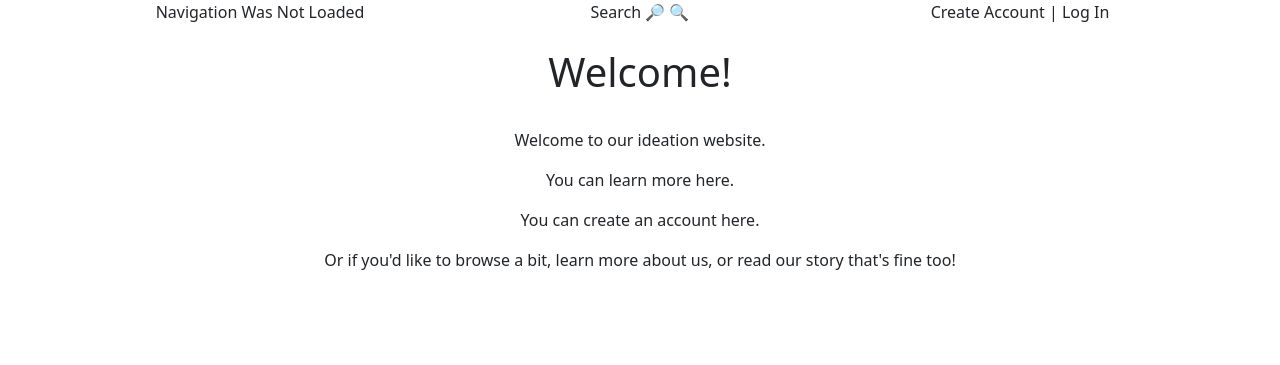
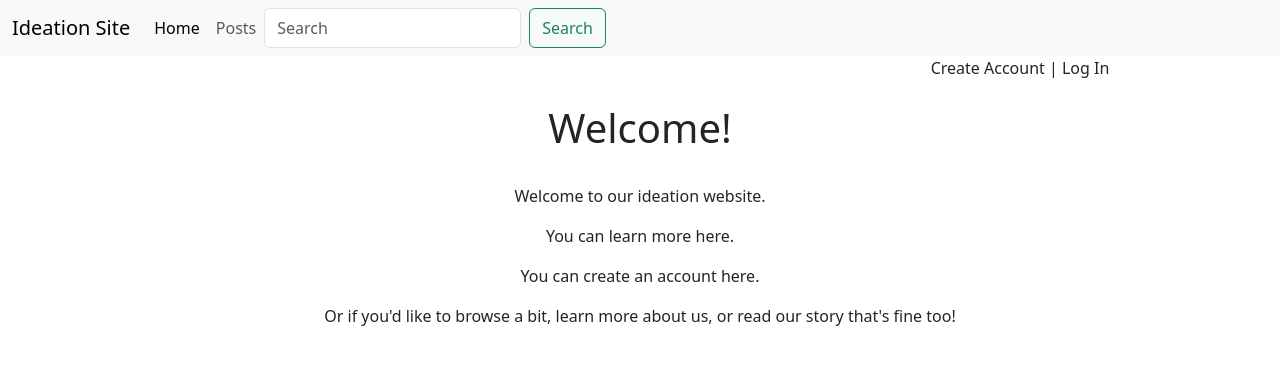
Before and after one commit to salemandreus/ideation-website, a Django app: page / in a window 1280 px wide. Shown: the top 365 px of the page. Run offline with Django 4.2, Linux system fonts and the light colour scheme.

Commit message:
navbar with search from bootstrap, imported, moved out js element, removed placeholders/todos

```diff
--- a/ideationsite/templates/base.html
+++ b/ideationsite/templates/base.html
@@ -8,6 +8,8 @@
 </head>
 
 <body>
+
+{% include 'navbar.html' %}
   <div class="container text-center">
 
     <!-- Top Row: Nav bar, Search bar, Logged in status (username), Log In/ Log Out links -->
@@ -20,11 +22,8 @@
         {% endif %}
       </div>
       <div class="col">
-        <!-- TODO: Add a search! -->
-        Search 🔎 🔍
       </div>
       <div class="col order-first">
-        Navigation Was Not Loaded     <!--Todo: Add Navigation!-->
       </div>
     </div> <!-- end of Top Row -->
 
@@ -49,7 +48,6 @@
   </div>
 
 <!-- Scripts -->
-<script src="https://cdn.jsdelivr.net/npm/bootstrap@5.3.2/dist/js/bootstrap.bundle.min.js" integrity="sha384-C6RzsynM9kWDrMNeT87bh95OGNyZPhcTNXj1NW7RuBCsyN/o0jlpcV8Qyq46cDfL" crossorigin="anonymous"></script>
-
+{% include 'js.html' %}
 </body>
 </html>
--- /dev/null
+++ b/ideationsite/templates/js.html
@@ -0,0 +1 @@
+<script src="https://cdn.jsdelivr.net/npm/bootstrap@5.3.2/dist/js/bootstrap.bundle.min.js" integrity="sha384-C6RzsynM9kWDrMNeT87bh95OGNyZPhcTNXj1NW7RuBCsyN/o0jlpcV8Qyq46cDfL" crossorigin="anonymous"></script>
--- /dev/null
+++ b/ideationsite/templates/navbar.html
@@ -0,0 +1,21 @@
+<nav class="navbar navbar-expand-lg bg-body-tertiary">
+  <div class="container-fluid">
+    <a class="navbar-brand" href="{% url 'index' %}">Ideation Site</a>
+    <button class="navbar-toggler" type="button" data-bs-toggle="collapse" data-bs-target="#navbarSupportedContent" aria-controls="navbarSupportedContent" aria-expanded="false" aria-label="Toggle navigation">
+      <span class="navbar-toggler-icon"></span>
+    </button>
+    <div class="collapse navbar-collapse" id="navbarSupportedContent">
+      <ul class="navbar-nav me-auto mb-2 mb-lg-0">
+        <li class="nav-item">
+          <a class="nav-link active" aria-current="page" href="{% url 'index' %}">Home</a>
+        </li>
+        <li class="nav-item">
+          <a class="nav-link" href="{% url 'posts_index' %}">Posts</a>
+        </li>
+      <form class="d-flex" role="search">
+        <input class="form-control me-2" type="search" placeholder="Search" aria-label="Search">
+        <button class="btn btn-outline-success" type="submit">Search</button>
+      </form>
+    </div>
+  </div>
+</nav>
```
